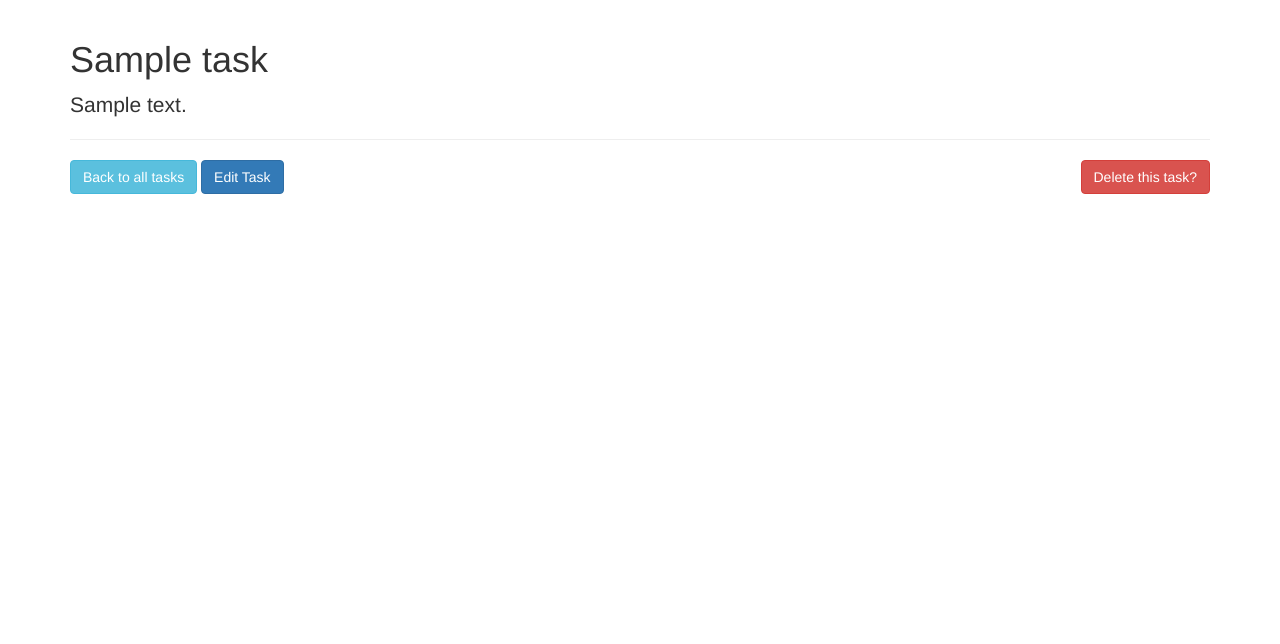
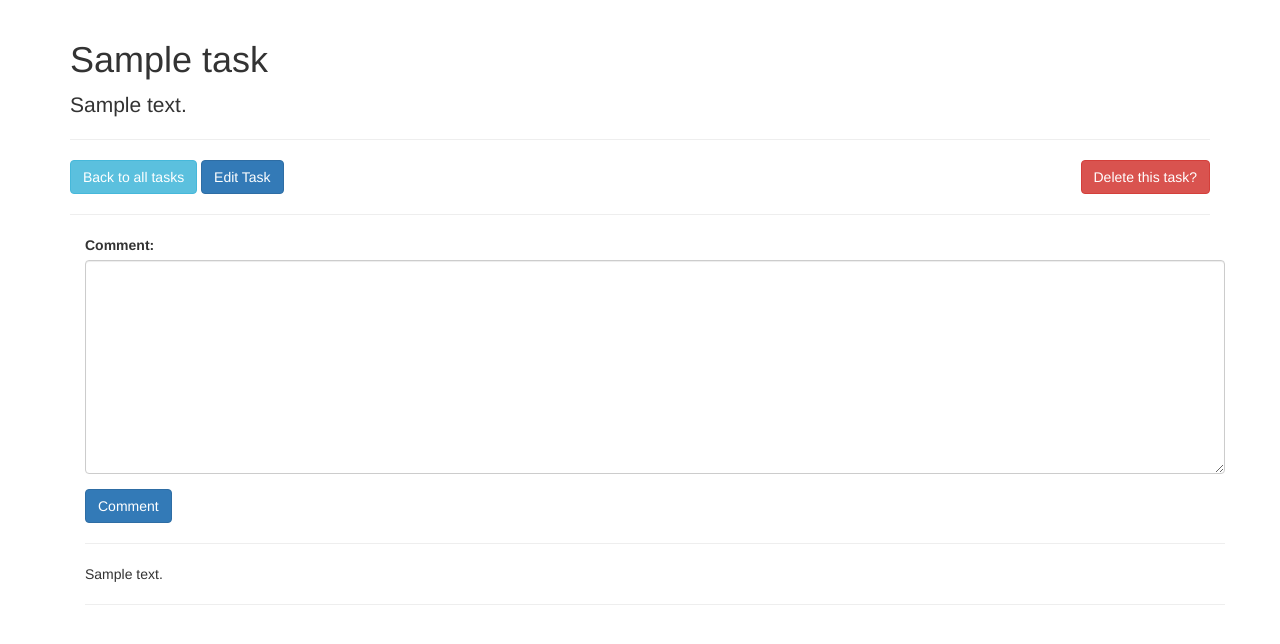
Before and after one commit to allanesquina/laravel-sample, a Laravel app: template resources/views/tasks/show.blade.php in a window 1280 px wide. Shown: the part 52-696 px from the top of the page. Run offline with Laravel 8, Linux system fonts and the light colour scheme; the template is opened without the code that fills it: most values are stand-ins (such as "Sample title", 1, 10 or a date in 2020); settings files or empty folders that the repository lacks are supplied; some libraries are stand-ins or nearby versions.

Commit message:
comments implementation

```diff
--- a/app/Http/Controllers/TasksController.php
+++ b/app/Http/Controllers/TasksController.php
@@ -7,6 +7,7 @@ use Illuminate\Http\Request;
 use App\Http\Requests;
 use App\Http\Controllers\Controller;
 use App\Task;
+use App\Comment;
 use Session;
 
 class TasksController extends Controller
@@ -66,8 +67,9 @@ class TasksController extends Controller
     public function show($id)
     {
         $task = Task::findOrFail($id);
+        $comments = Comment::where('tasks_id', '=', $id)->get();
 
-        return view('tasks.show')->withTask($task);
+        return view('tasks.show', array('task'=> $task,'comments'=> $comments));
         //
     }
 
--- a/app/Http/routes.php
+++ b/app/Http/routes.php
@@ -17,3 +17,4 @@ Route::get('/', [
 ]);
 
 Route::resource('tasks', 'TasksController');
+Route::resource('comments', 'CommentsController');
--- a/resources/views/tasks/index.blade.php
+++ b/resources/views/tasks/index.blade.php
@@ -12,6 +12,9 @@
         <a href="{{ route('tasks.show', $task->id) }}" class="btn btn-info">View Task</a>
         <a href="{{ route('tasks.edit', $task->id) }}" class="btn btn-primary">Edit Task</a>
     </p>
+
+
+
     <hr>
 @endforeach
 @stop
--- a/resources/views/tasks/show.blade.php
+++ b/resources/views/tasks/show.blade.php
@@ -20,5 +20,24 @@
         {!! Form::close() !!}
     </div>
 </div>
+<hr>
+<div class="container">
+    {!! Form::open([
+        'route' => 'comments.store'
+    ]) !!}
+    <div class="form-group">
+        {!! Form::label('text', 'Comment:', ['class' => 'control-label']) !!}
+        {!! Form::textarea('text', null, ['class' => 'form-control']) !!}
+        {!! Form::hidden('tasks_id', $task->id) !!}
+    </div>
+
+    {!! Form::submit('Comment', ['class' => 'btn btn-primary']) !!}
+    {!! Form::close() !!}
+<hr>
+    @foreach($comments as $comment)
+        <p>{{$comment->text}}</p>
+        <hr>
+    @endforeach
+</div>
 
 @stop
```
Also changed, not shown: app/Comment.php (added, +20 -0 lines), app/Http/Controllers/CommentsController.php (added, +59 -0 lines), database/migrations/2015_08_27_141727_create_comments_table.php (added), storage/database.sqlite.
